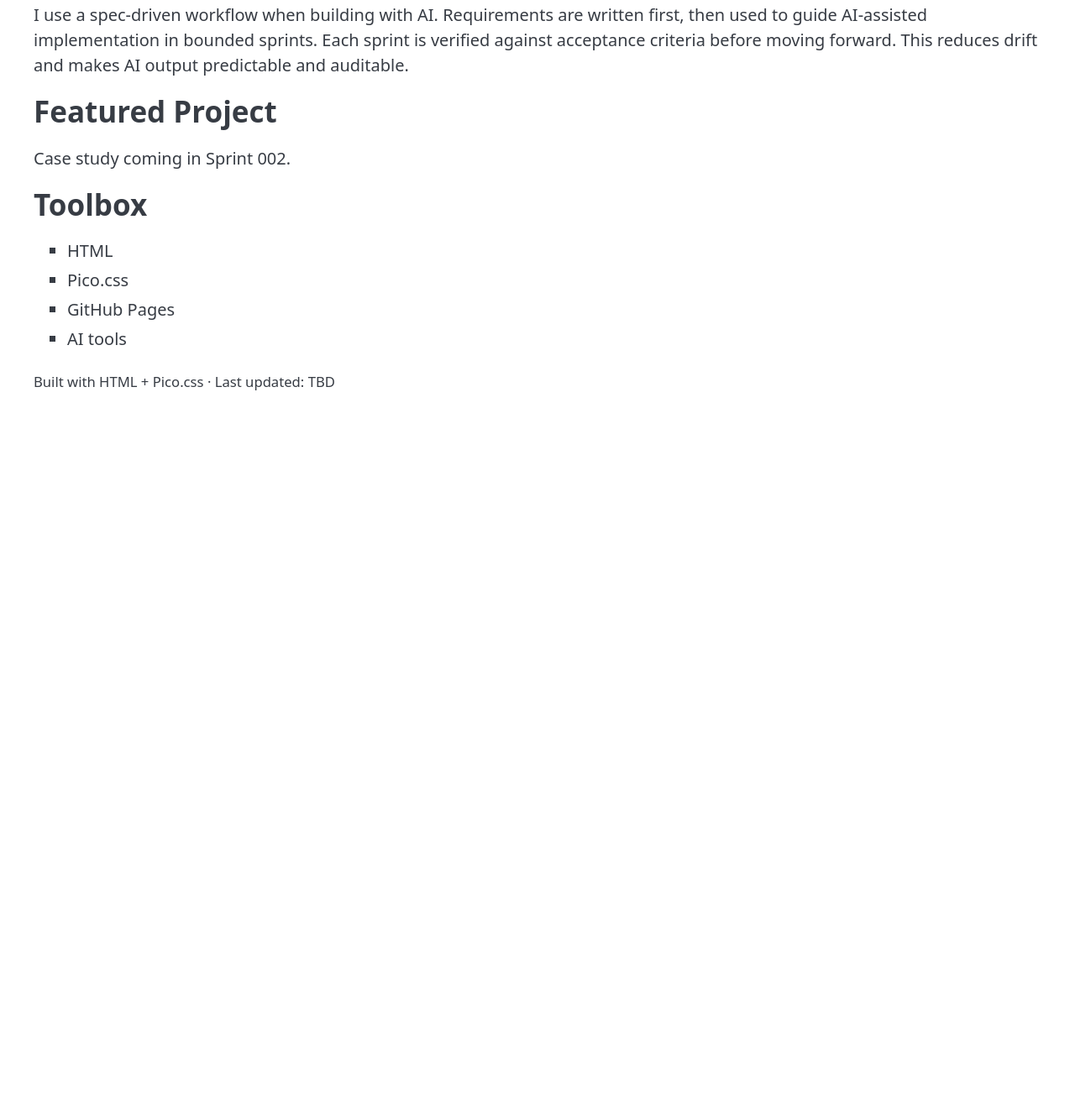
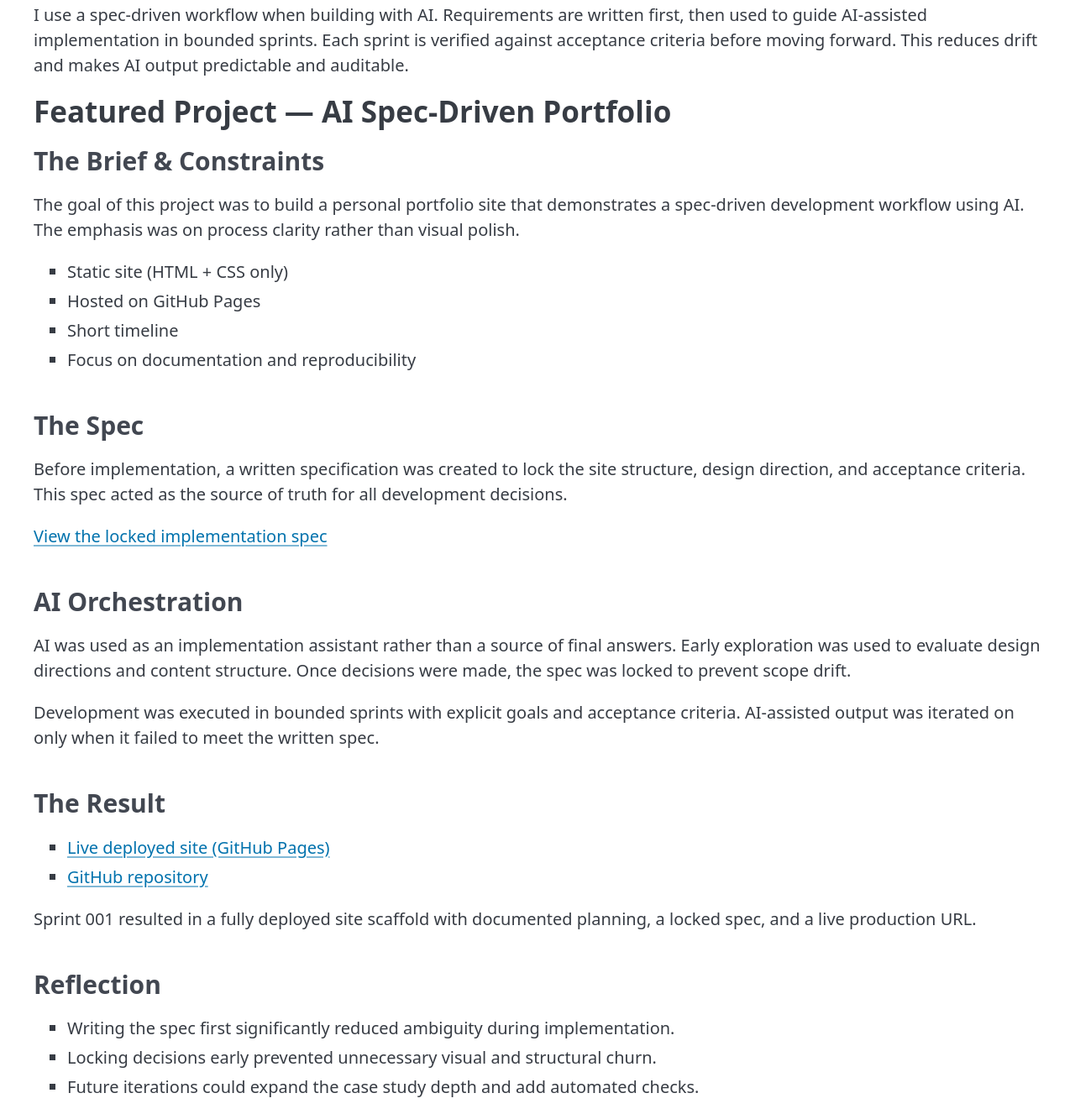
Before and after one commit to amm348-glitch/ai-spec-portfolio, a plain HTML site: page index.html in a window 1280 px wide. Shown: the part 242-1569 px from the top of the page at 84% size. Before the commit the page ends 800 px from the top, so only its background shows below. Drawn offline with nearby package versions, Linux system fonts and the light colour scheme.

Commit message:
Add spec-to-ship case study

```diff
--- a/index.html
+++ b/index.html
@@ -30,10 +30,71 @@
       <p>I use a spec-driven workflow when building with AI. Requirements are written first, then used to guide AI-assisted implementation in bounded sprints. Each sprint is verified against acceptance criteria before moving forward. This reduces drift and makes AI output predictable and auditable.</p>
     </section>
 
-    <section>
-      <h2>Featured Project</h2>
-      <p>Case study coming in Sprint 002.</p>
-    </section>
+   <section>
+  <h2>Featured Project — AI Spec-Driven Portfolio</h2>
+
+  <h3>The Brief & Constraints</h3>
+  <p>
+    The goal of this project was to build a personal portfolio site that demonstrates
+    a spec-driven development workflow using AI. The emphasis was on process clarity
+    rather than visual polish.
+  </p>
+  <ul>
+    <li>Static site (HTML + CSS only)</li>
+    <li>Hosted on GitHub Pages</li>
+    <li>Short timeline</li>
+    <li>Focus on documentation and reproducibility</li>
+  </ul>
+
+  <h3>The Spec</h3>
+  <p>
+    Before implementation, a written specification was created to lock the site
+    structure, design direction, and acceptance criteria. This spec acted as the
+    source of truth for all development decisions.
+  </p>
+  <p>
+    <a href="project_management/planning/spec.md" target="_blank">
+      View the locked implementation spec
+    </a>
+  </p>
+
+  <h3>AI Orchestration</h3>
+  <p>
+    AI was used as an implementation assistant rather than a source of final answers.
+    Early exploration was used to evaluate design directions and content structure.
+    Once decisions were made, the spec was locked to prevent scope drift.
+  </p>
+  <p>
+    Development was executed in bounded sprints with explicit goals and acceptance
+    criteria. AI-assisted output was iterated on only when it failed to meet the
+    written spec.
+  </p>
+
+  <h3>The Result</h3>
+  <ul>
+    <li>
+      <a href="https://amm348-glitch.github.io/ai-spec-portfolio/" target="_blank">
+        Live deployed site (GitHub Pages)
+      </a>
+    </li>
+    <li>
+      <a href="https://github.com/amm348-glitch/ai-spec-portfolio" target="_blank">
+        GitHub repository
+      </a>
+    </li>
+  </ul>
+  <p>
+    Sprint 001 resulted in a fully deployed site scaffold with documented planning,
+    a locked spec, and a live production URL.
+  </p>
+
+  <h3>Reflection</h3>
+  <ul>
+    <li>Writing the spec first significantly reduced ambiguity during implementation.</li>
+    <li>Locking decisions early prevented unnecessary visual and structural churn.</li>
+    <li>Future iterations could expand the case study depth and add automated checks.</li>
+  </ul>
+</section>
 
     <section>
       <h2>Toolbox</h2>
```
